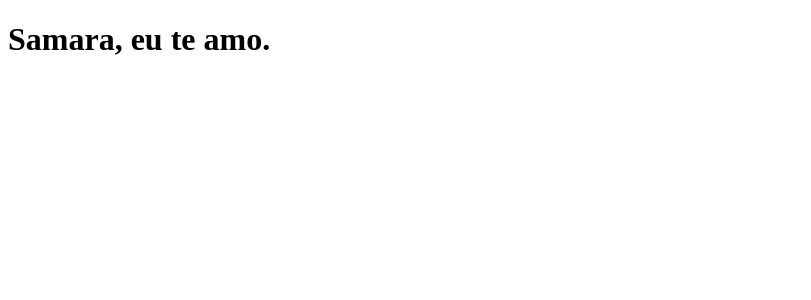
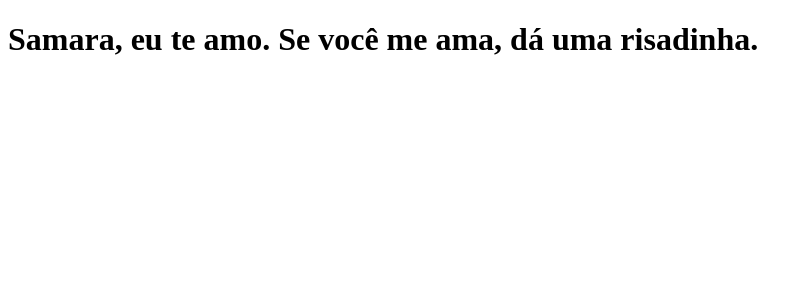
Before and after one commit to codingwithvm/clone-tabnews, a Next.js app: page / in a window 1280 px wide. Shown: the top 300 px of the page, without its empty margins (0-811 px from the left). Built offline with nearby package versions, Linux system fonts and the light colour scheme.

Commit message:
modificando frase do Home

```diff
--- a/pages/index.js
+++ b/pages/index.js
@@ -1,5 +1,5 @@
 function Home() {
-    return <h1>Samara, eu te amo.</h1>
+    return <h1>Samara, eu te amo. Se você me ama, dá uma risadinha.</h1>
 }
 
 export default Home
```
